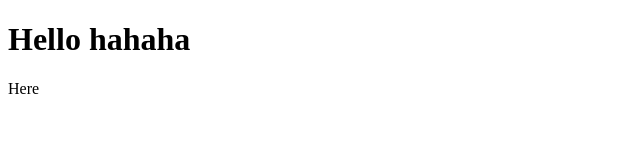
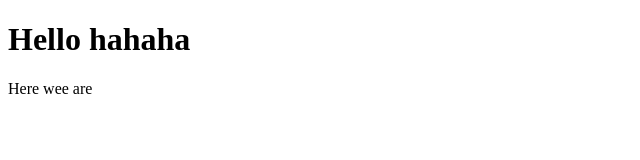
Before and after one commit to aidoflynn1999/Aido, a plain HTML site: page index.html in a window 1280 px wide. Shown: the full height of the page, 0-640 px from the left. Drawn offline with Linux system fonts and the light colour scheme.

Commit message:
Neweer update

```diff
--- a/index.html
+++ b/index.html
@@ -8,6 +8,6 @@
 </head>
 <body>
     <h1>Hello hahaha</h1>
-    <p>Here</p>
+    <p>Here wee are</p>
 </body>
 </html>
```
